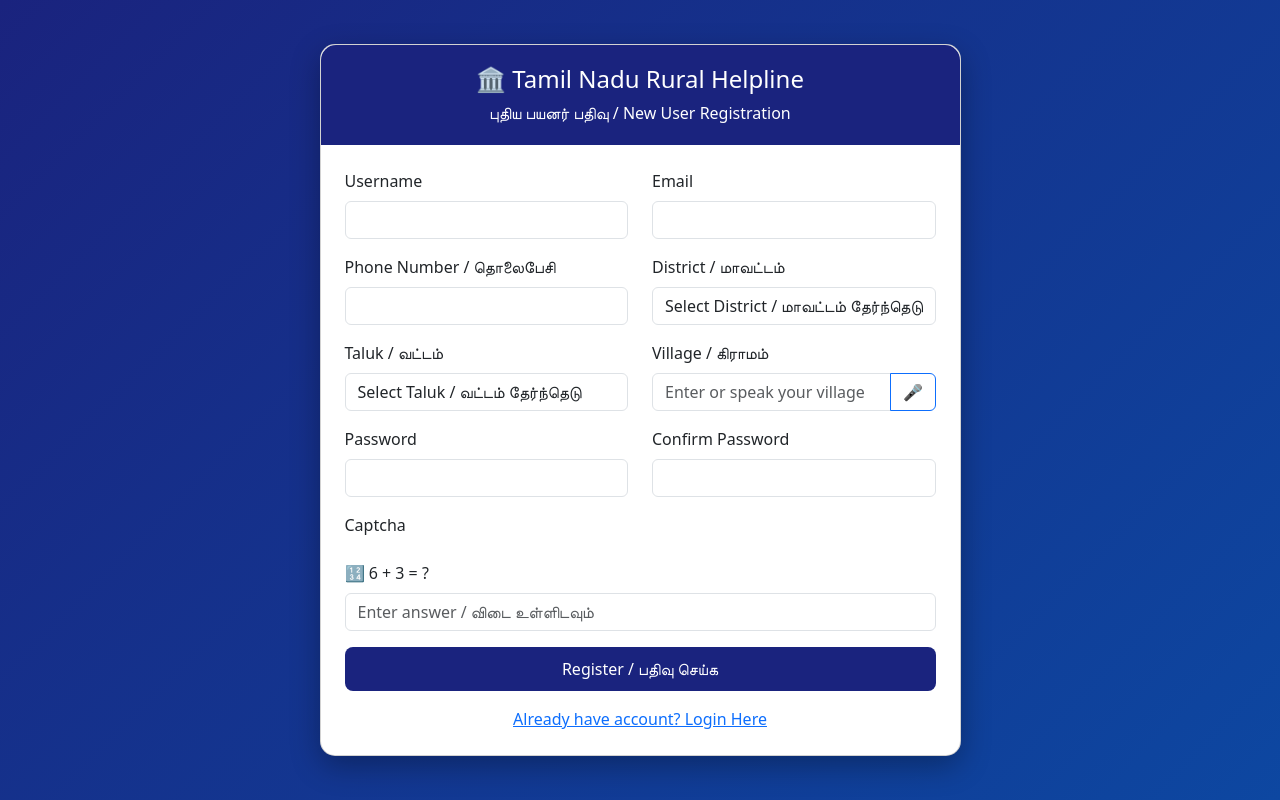
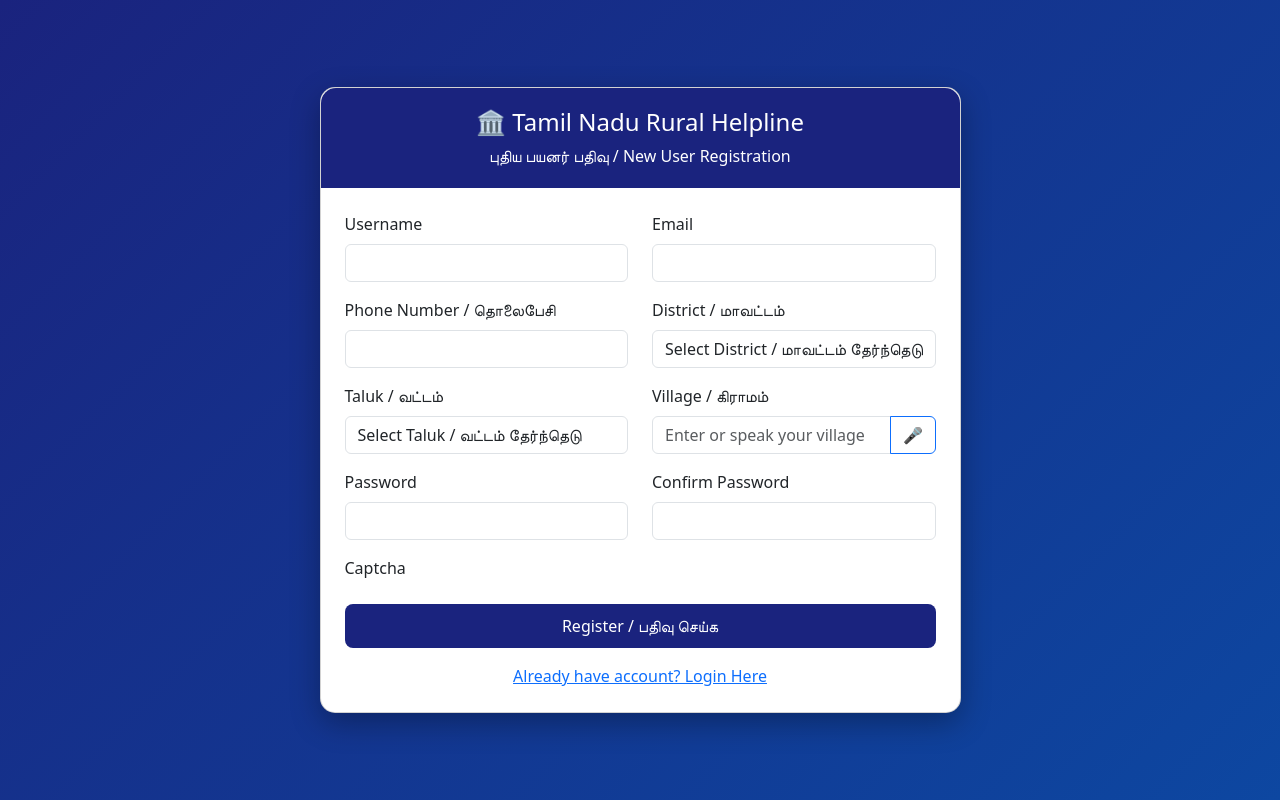
Before and after one commit to Soundu333/tn-rural-helpline, a Django app: page /accounts/register/ in a window 1280 px wide. Run offline with Django 5.2, Linux system fonts and the light colour scheme.

Commit message:
remove all captcha from register

```diff
--- a/templates/accounts/register.html
+++ b/templates/accounts/register.html
@@ -138,12 +138,7 @@
                                     {{ form.captcha }}
                                 </div>
                             </div>
-                            <div class="mb-3">
-    <label class="form-label">🔢 {{ num1 }} + {{ num2 }} = ?</label>
-    <input type="hidden" name="captcha_num1" value="{{ num1 }}">
-    <input type="hidden" name="captcha_num2" value="{{ num2 }}">
-    <input type="number" name="captcha_answer" class="form-control" placeholder="Enter answer / விடை உள்ளிடவும்" required>
-</div>
+
                             <button type="submit" class="btn btn-register">Register / பதிவு செய்க</button>
                         </form>
                         <div class="text-center mt-3">
```
